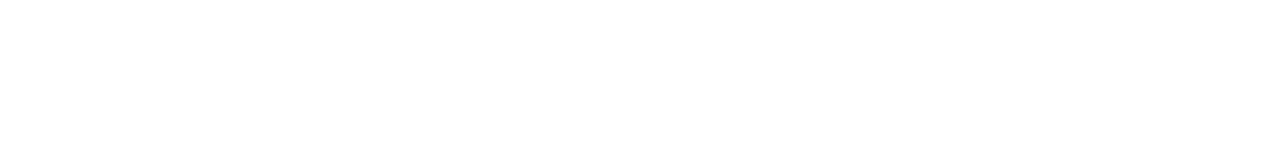
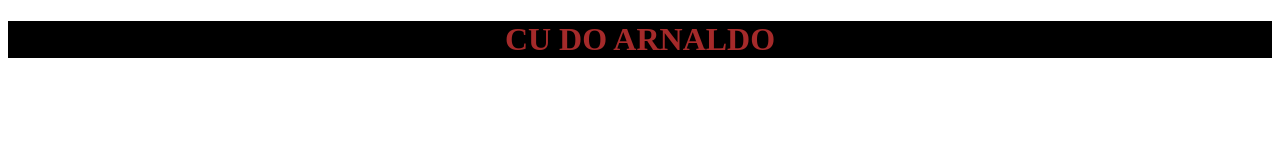
Before and after one commit to empthinking/colabora, a plain HTML site: page FaleConosco.html in a window 1280 px wide. Drawn offline with Linux system fonts and the light colour scheme.

Commit message:
att 20:17

```diff
--- a/FaleConosco.html
+++ b/FaleConosco.html
@@ -8,3 +8,7 @@
 
 
     </head>
+<body>
+    <h1 style="background-color: black; color: brown; text-align: center; ">CU DO ARNALDO</h1>
+</body>
+</html>
```
